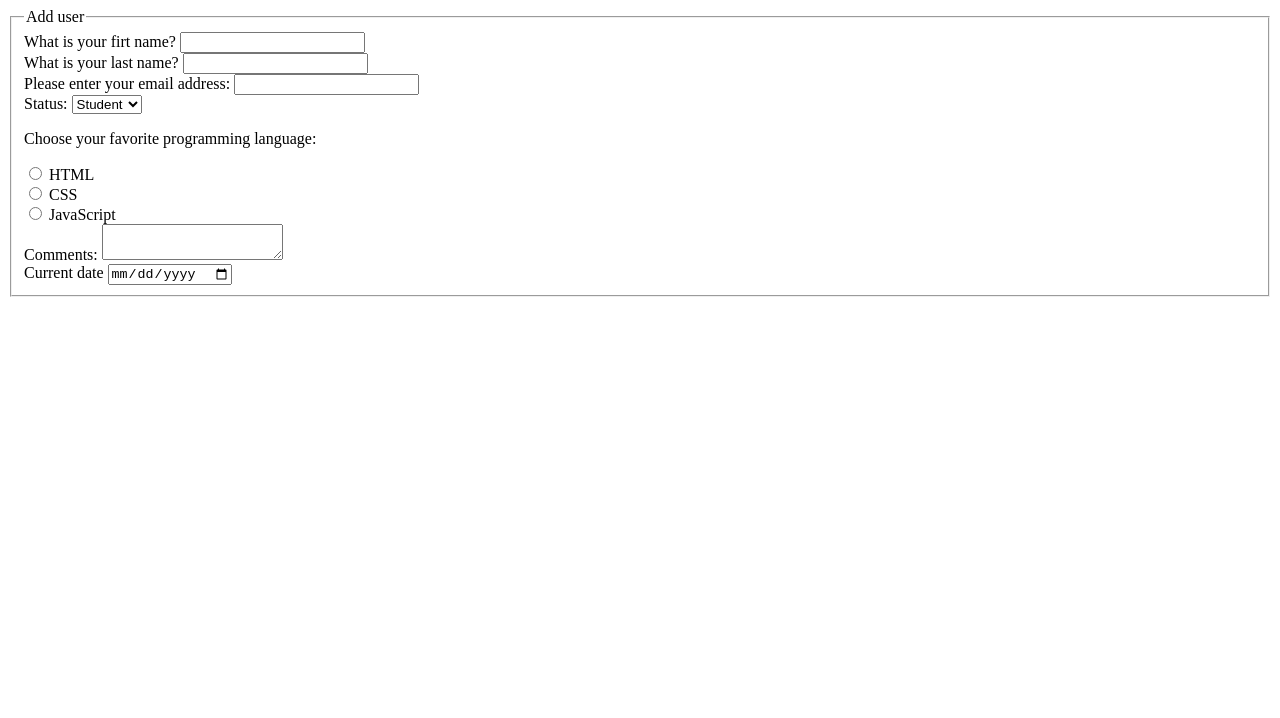
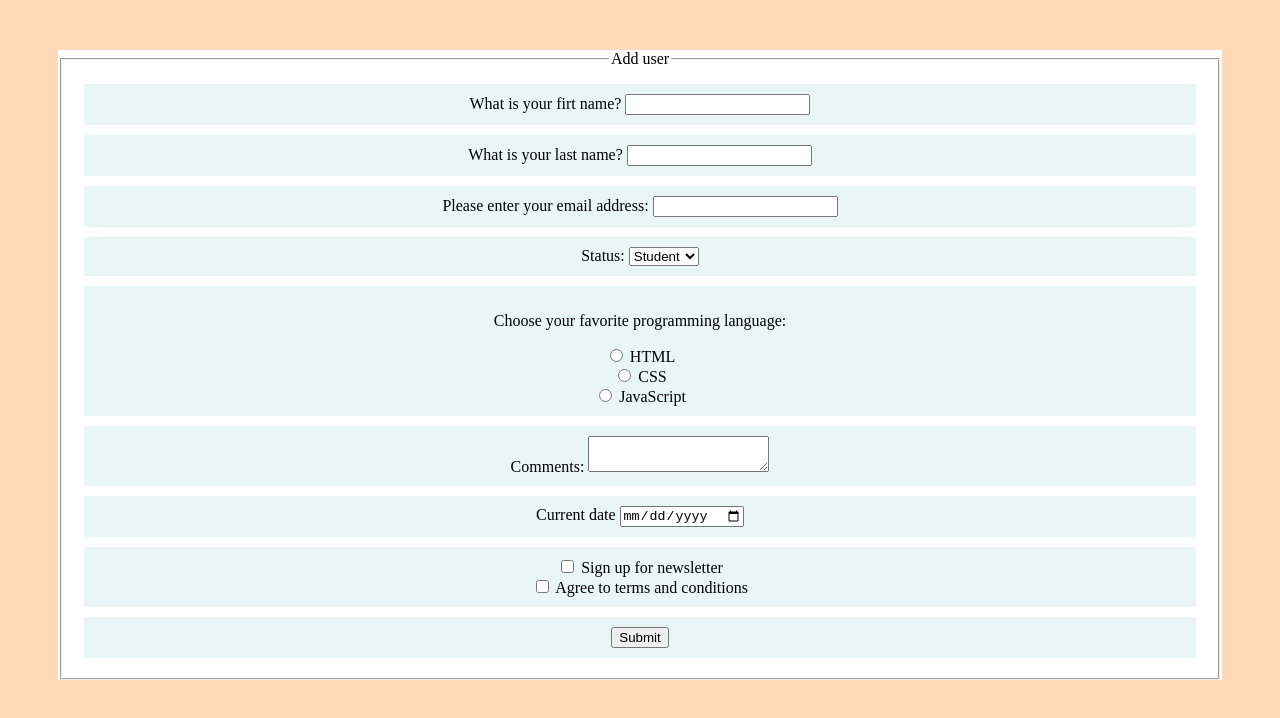
Before and after one commit to Phantaminum3010/OAA-HTML-Forms, a plain HTML site: page index.html in a window 1280 px wide. Drawn offline with Linux system fonts and the light colour scheme.

Commit message:
Add checkboxes for terms and conditions, signup for newsletter, and a submit button

```diff
--- a/index.html
+++ b/index.html
@@ -5,28 +5,29 @@
     <meta http-equiv="X-UA-Compatible" content="IE=edge">
     <meta name="viewport" content="width=device-width, initial-scale=1.0">
     <title>Document</title>
+    <link rel="stylesheet" href="styles.css">
 </head>
 <body>
     <form action="" method="post">
         <fieldset>
             <legend>Add user</legend>
 
-            <div>
+            <div class="big">
                 <label for="firstName">What is your firt name?</label>
                 <input type="text" id="firstName" name="first_name">
             </div>
 
-            <div>
+            <div class="big">
                 <label for="lastName">What is your last name?</label>
                 <input type="text" id="lastName" name="last_name">
             </div>
 
-            <div>
+            <div class="big">
                 <label for="email">Please enter your email address: </label>
                 <input type="email" id="email" name="email_address">
             </div>
 
-            <div>
+            <div class="big">
                 <label for="status">Status:</label>
                 <select name="status" id="status">
                     <option value="student">Student</option>
@@ -35,7 +36,7 @@
                 </select>
             </div>
 
-            <div>
+            <div class="big">
                 <p>Choose your favorite programming language:</p>
                 <div>
                     <input type="radio" id="html" name="button" value="html">
@@ -51,14 +52,30 @@
                 </div>
             </div>
 
-            <div>
+            <div class="big">
                 <label for="comments">Comments: </label>
                 <textarea name="comments" id="comments"></textarea>
             </div>
 
-            <div>
+            <div class="big">
                 <label for="current-date">Current date</label>
                 <input type="date" id="current-date" name="registration-date">
+            </div>
+
+            <div class="big">
+                <div>
+                    <input type="checkbox" id="newsletter" name="newsletter">
+                    <label for="newsletter">Sign up for newsletter</label>
+                </div>
+
+                <div>
+                    <input type="checkbox" id="terms-and-conditions" name="terms-and-conditions">
+                    <label for="terms-and-conditions">Agree to terms and conditions</label>
+                </div>
+            </div>
+
+            <div class="big">
+                <button type="submit" value="send-request">Submit</button>
             </div>
 
         </fieldset>
--- /dev/null
+++ b/styles.css
@@ -0,0 +1,16 @@
+body {
+    text-align: center;
+    font-family: 'Times New Roman', Times, serif;
+    background-color: peachpuff;
+}
+
+form {
+    margin: 50px;
+    background-color: white;
+}
+
+.big {
+    margin: 10px;
+    padding: 10px;
+    background-color: #eaf6f6;
+}
```
